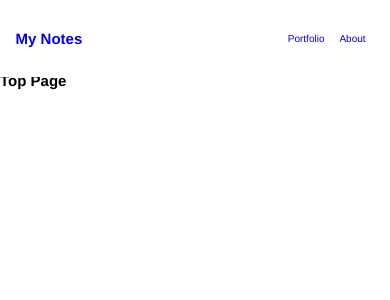
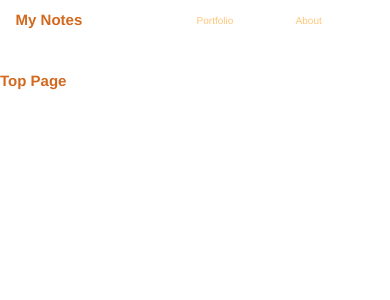
Before and after one commit to ika-si/Portfolio, a React (Create React App) app: page /#/ in a window 390 px wide. Shown: the top 300 px of the page. Built offline with nearby package versions, Linux system fonts and the light colour scheme.

Commit message:
Routerを変更

```diff
--- a/public/index.html
+++ b/public/index.html
@@ -2,7 +2,7 @@
 <html lang="en">
   <head>
     <meta charset="utf-8" />
-    <link rel="icon" href="%PUBLIC_URL%/favicon.ico" />
+    <!-- <link rel="icon" href="%PUBLIC_URL%/favicon.ico" /> -->
     <meta name="viewport" content="width=device-width, initial-scale=1" />
     <meta name="theme-color" content="#000000" />
     <meta
@@ -14,7 +14,7 @@
       manifest.json provides metadata used when your web app is installed on a
       user's mobile device or desktop. See https://developers.google.com/web/fundamentals/web-app-manifest/
     -->
-    <link rel="manifest" href="%PUBLIC_URL%/manifest.json" />
+    <!-- <link rel="manifest" href="%PUBLIC_URL%/manifest.json" /> -->
     <!--
       Notice the use of %PUBLIC_URL% in the tags above.
       It will be replaced with the URL of the `public` folder during the build.
--- a/src/App.tsx
+++ b/src/App.tsx
@@ -1,31 +1,31 @@
 import React from 'react';
-import logo from './images/logo.png';
-import { Work } from './components/Work';
+
 import  Navbar  from './components/Navbar';
 import Top from './components/Top';
 import Portfolio  from './components/Portfolio';
 import  About  from './components/About';
-import { workList } from "./data";
-
-import { BrowserRouter as Router, Route } from 'react-router-dom';
+import { BrowserRouter, HashRouter as Router, Route, useHistory } from 'react-router-dom';
 
 import './styles/App.css';
 
 const App: React.FC = () => {
+
+  const history = useHistory();
+  const localhost = "http://localhost:3000/";
+  const githubLink = "https://ika-si.github.io/";
   return (
     <div className="App">
 
-      <Router>
+      <Router basename="">
 
         <Navbar />
 
-          <Route exact path='/' component={Top}/>
-          <Route path='/Portfolio/' component={Portfolio}/>
-          <Route path='/About/' component={About}/>
+        <Route exact path='/' component={Top}/>
+        <Route path='/Portfolio/' component={Portfolio}/>
+        <Route path='/About/' component={About}/>
 
       </Router>
 
-      {/* <img src={logo} className="logo" alt="logo"/> */}
       <footer></footer>
     </div>
   );
--- a/src/components/Navbar.tsx
+++ b/src/components/Navbar.tsx
@@ -1,8 +1,8 @@
 import React from 'react'
-import { Link } from 'react-router-dom'
+import { Link, NavLink, useHistory } from 'react-router-dom'
 
-class Navbar extends React.Component {
-  render(){
+const Navbar: React.FC = () => {
+
     return(
         <div>
             <header>
@@ -11,18 +11,17 @@ class Navbar extends React.Component {
                 </Link>
                 <nav className="pc-nav">
                 <ul>
-                <Link to="/Portfolio/">
+                    <NavLink to="/Portfolio/" activeClassName="active">
                         <li>Portfolio</li>
-                </Link>
-                <Link to="/About/">
+                    </NavLink>
+                    <NavLink to="/About/" activeClassName="active">
                         <li>About</li>
-                </Link>
+                    </NavLink>
                 </ul>
                 </nav>
             </header>
         </div>
     )
 }
-}
 
 export default Navbar;
--- a/src/styles/App.css
+++ b/src/styles/App.css
@@ -5,8 +5,10 @@
   font-family: "Hiragino Kaku Gothic Pro", "ヒラギノ角ゴ Pro W3", メイリオ, Meiryo, "ＭＳ Ｐゴシック", "Helvetica Neue", Helvetica, Arial, sans-serif;
 }
 
+/* header */
+
 header {
-  padding: 30px 4% 30px;
+  padding: 10px 4% 30px;
   position: fixed;
   top: 0;
   width: 100%;
@@ -19,6 +21,7 @@ h1 {
   margin: 0;
   padding: 0;
   font-size: 20px;
+  color: chocolate;
 }
 a {
   text-decoration: none;
@@ -32,10 +35,38 @@ ul {
   margin: 0 100px 0 0;
   display: flex;
 }
+/* 現在のページ */
+.active {
+  background-color: #a7d6ff;
+}
 li {
-  margin: 0 0 0 15px;
+  margin: 20px 10px 20px 10px;
+  width: 70px;
   font-size: 14px;
+  padding-left: 14px;
+  color: #ffc778;
+
+  position: relative;
+  display: inline-block;
+  text-decoration: none;
 }
+li::after {
+  position: absolute;
+  bottom: -4px;
+  left: 0;
+  content: '';
+  width: 100%;
+  height: 2px;
+  background: #333;
+  transform: scale(0, 1);
+  transform-origin: right top;
+  transition: transform .3s;
+}
+li:hover::after {
+  transform-origin: left top;
+  transform: scale(1, 1);
+}
+
 /* iphone */
 @media screen and (max-width: 420px) {
   header {
@@ -48,10 +79,15 @@ li {
     align-items: center;
     z-index: 1000;
   }
+  /* 現在のpage */
+  .active {
+    background-color: #a7d6ff;
+  }
   h1 {
     margin: 0;
     padding: 0;
     font-size: 15px;
+    color: chocolate;
   }
   a {
     text-decoration: none;
@@ -64,13 +100,16 @@ li {
     margin: 0 0 0 0;
     display: flex;
   }
+  /* 現在のページ */
+  .active {
+    background-color: #a7d6ff;
+  }
   li {
     margin: 0 0 0 15px;
     font-size: 10px;
+    color: #ffc778;
   }
 }
-
-
 
 
 .work-list {
```
Also changed, not shown: src/components/Page404.tsx (added, +16 -0 lines), 2 other files (tests, documents, lock files or other folders). Lines whose indentation alone changed are shown as unchanged.
